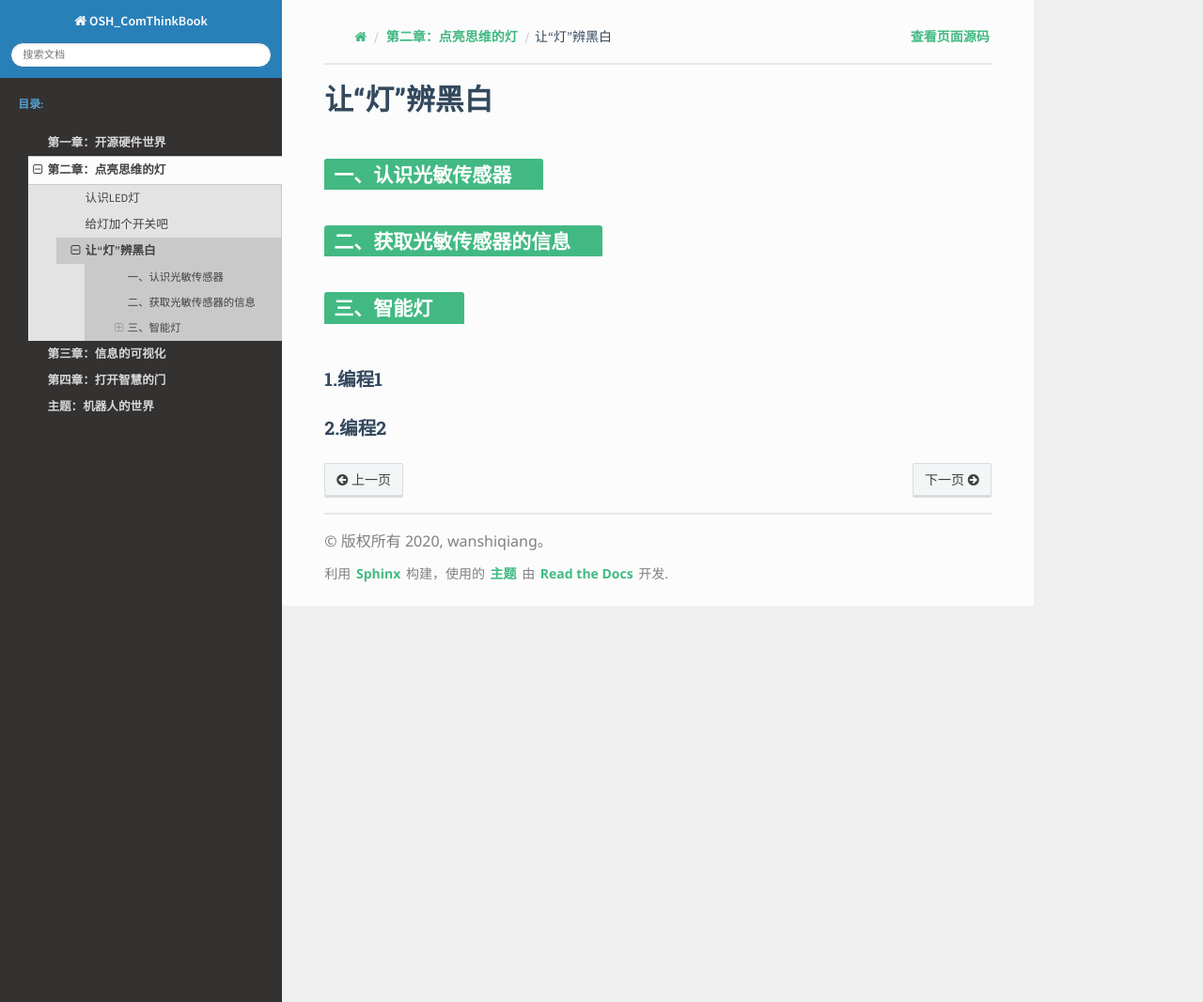
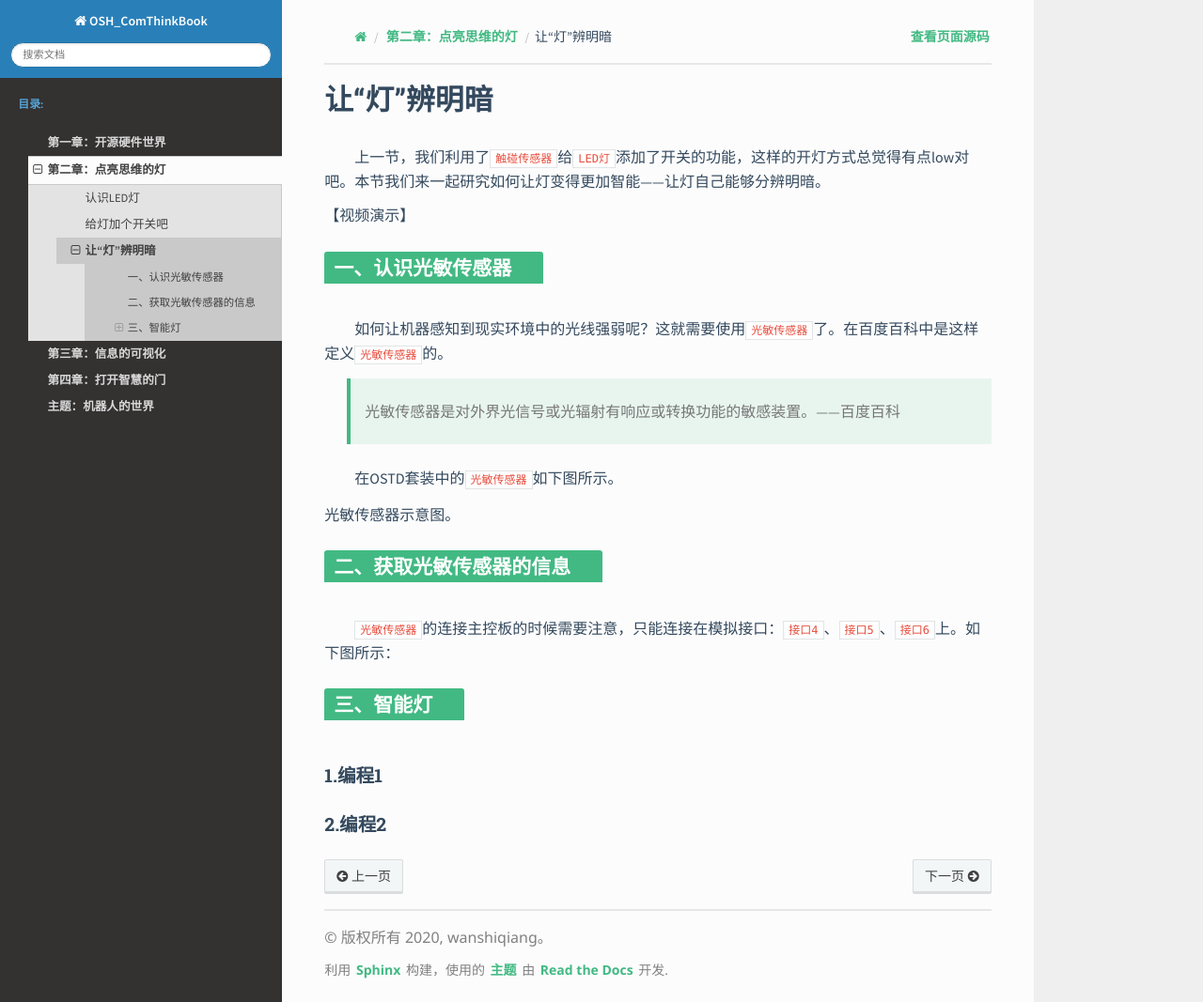
Before and after one commit to wanshiqiang/OSH_ComThinkBook, a Sphinx documentation site: the page built from source/bookChapters/part2/part2_3.md, in a window 1280 px wide and 1067 px high. Shown: the whole window at 94% size. Built offline with Sphinx 7.4.7 and the Read the Docs theme 2.0.0, drawn with Linux system fonts in a browser that asks for light colours; a script that is not in the unit is left out.

Commit message:
光敏传感器开始编写

```diff
--- a/source/bookChapters/part2/part2_3.md
+++ b/source/bookChapters/part2/part2_3.md
@@ -1,8 +1,30 @@
-# 让“灯”辨黑白
+# 让“灯”辨明暗
+
+&emsp;&emsp;上一节，我们利用了`触碰传感器`给`LED灯`添加了开关的功能，这样的开灯方式总觉得有点low对吧。本节我们来一起研究如何让灯变得更加智能——让灯自己能够分辨明暗。
+
+【视频演示】
 
 ## 一、认识光敏传感器
 
+&emsp;&emsp;如何让机器感知到现实环境中的光线强弱呢？这就需要使用`光敏传感器`了。在百度百科中是这样定义`光敏传感器`的。
+
+> 光敏传感器是对外界光信号或光辐射有响应或转换功能的敏感装置。——百度百科
+
+&emsp;&emsp;在OSTD套装中的`光敏传感器`如下图所示。
+
+光敏传感器示意图。
+
+
+
 ## 二、获取光敏传感器的信息
+
+&emsp;&emsp;`光敏传感器`的连接主控板的时候需要注意，只能连接在模拟接口：`接口4`、`接口5`、`接口6`上。如下图所示：
+
+
+
+
+
+
 
 ## 三、智能灯
 
```
